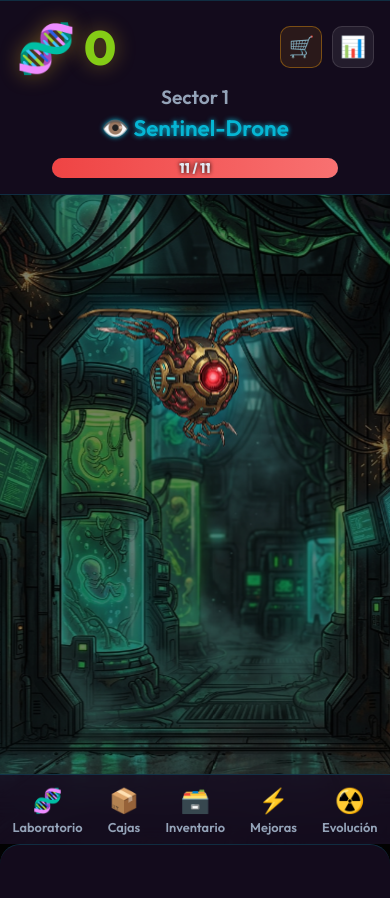
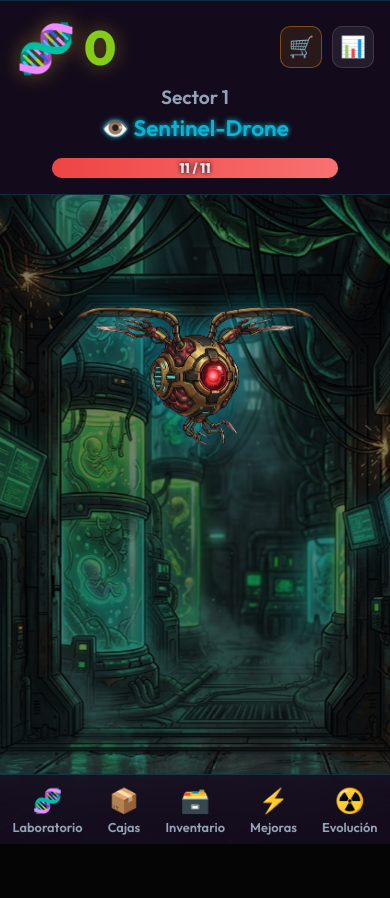
Before and after one commit to rogerpons1997/bio-exodus, a React (Vite) app: page / in a window 390 px wide. Shown: the top 898 px of the page. After the commit the page ends 844 px from the top, so only its background shows below. Built offline with nearby package versions, Linux system fonts and the light colour scheme.

Commit message:
UI: fix mobile tap highlight and viewport height

```diff
--- a/src/index.css
+++ b/src/index.css
@@ -17,6 +17,7 @@
   margin: 0;
   padding: 0;
   box-sizing: border-box;
+  -webkit-tap-highlight-color: transparent; /* Remove blue highlight on tap */
 }
 
 body {
@@ -31,6 +32,7 @@ body {
 #root {
   width: 100vw;
   height: 100vh;
+  height: 100dvh; /* Use dynamic viewport height for mobile */
   display: flex;
   justify-content: center;
   align-items: center;
@@ -39,13 +41,15 @@ body {
 
 .game-container {
   width: 100%;
-  max-width: 480px; /* Mobile width constraint */
+  max-width: 480px;
   height: 100%;
+  height: 100dvh;
   display: flex;
   flex-direction: column;
   position: relative;
   background: var(--bg-primary);
   box-shadow: 0 0 50px rgba(0, 0, 0, 0.5);
+  overflow: hidden;
 }
 
 /* Glassmorphism utility */
@@ -1139,6 +1143,7 @@ body {
   top: 0; left: 0;
   width: 100vw;
   height: 100vh;
+  height: 100dvh;
   background: radial-gradient(circle at center, #1a1a2e 0%, #0a0a0c 100%);
   display: flex;
   flex-direction: column;
```
